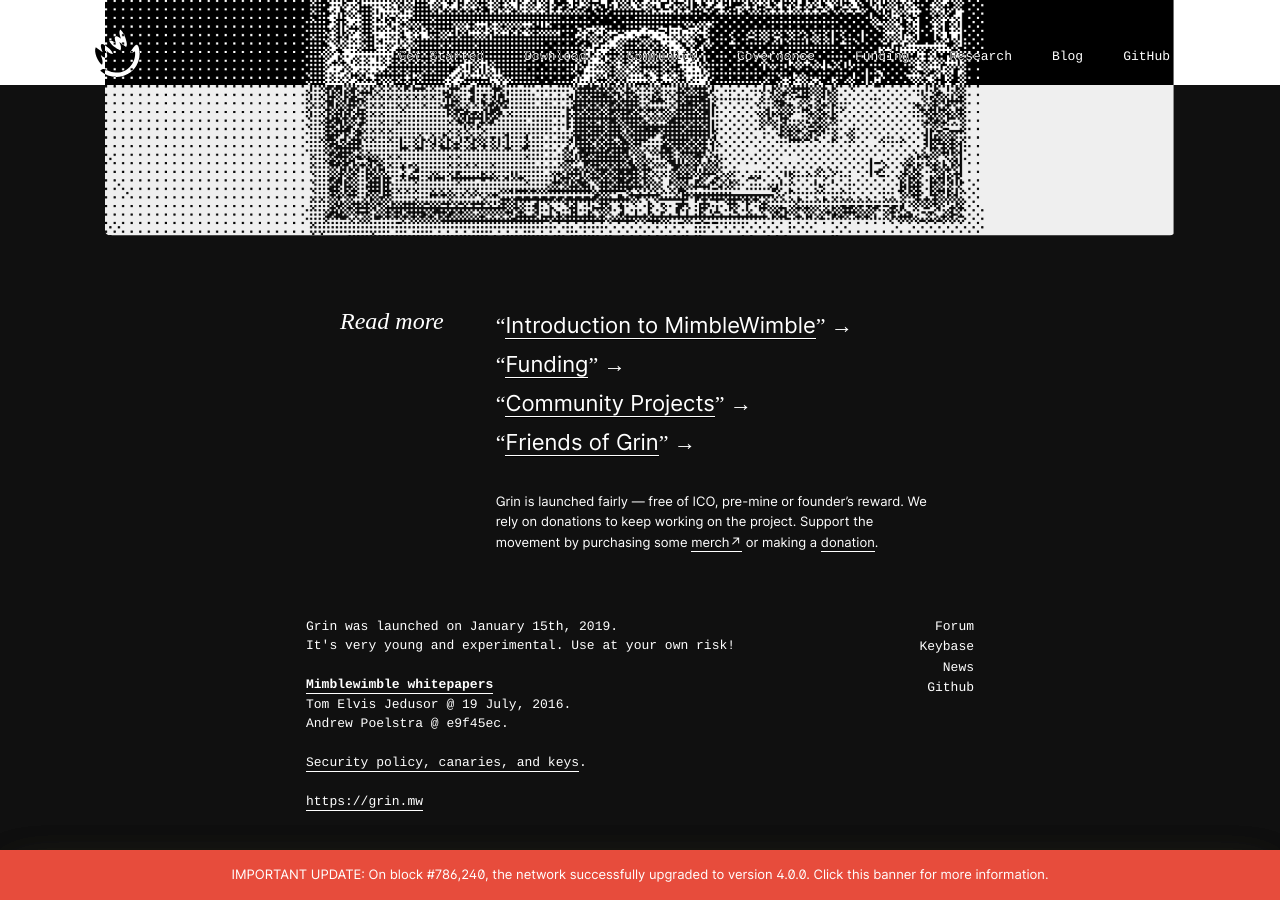
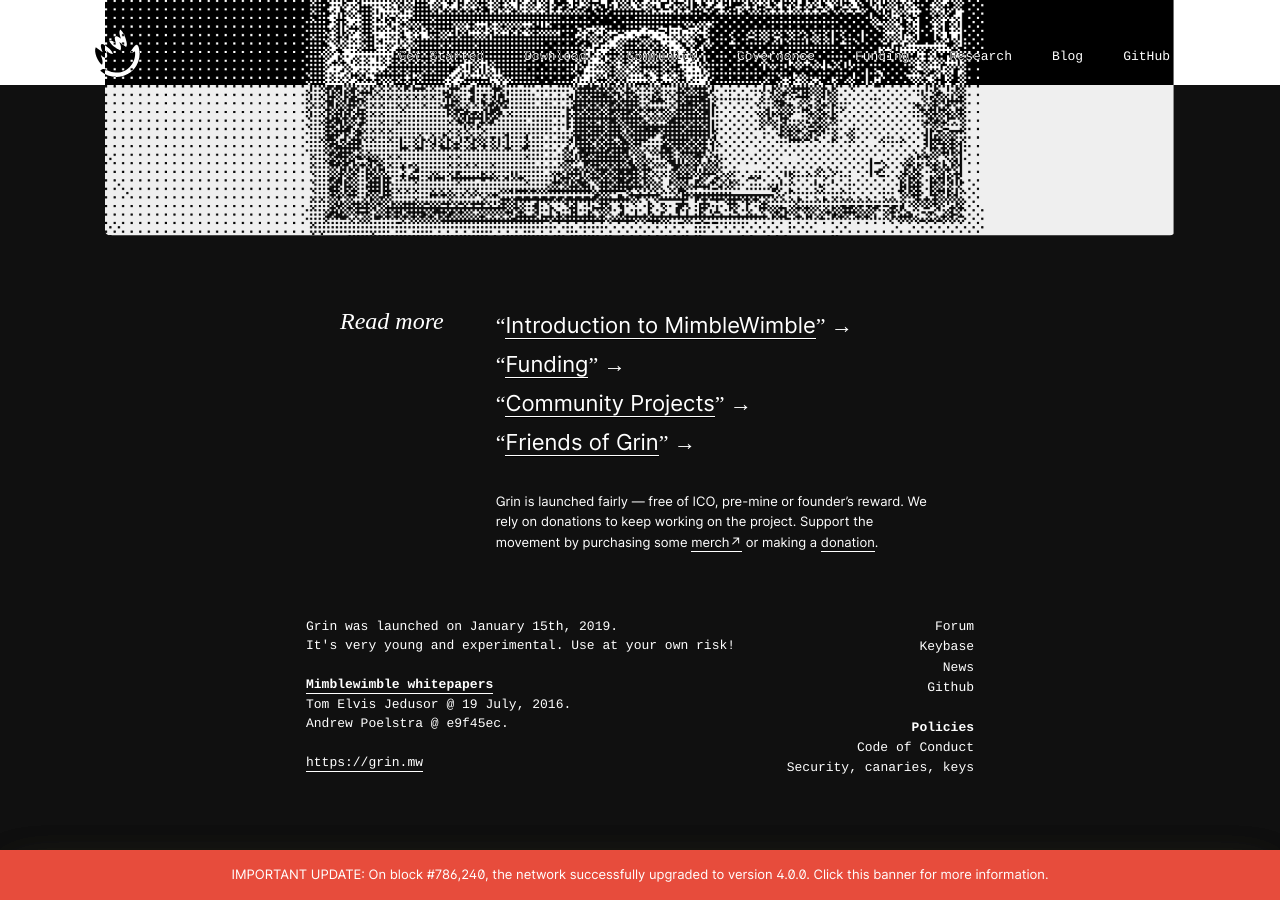
Before and after one commit to mimblewimble/site, a Jekyll site: the page built from index.html, in a window 1280 px wide and 900 px high, scrolled down 2054 px. Built offline with Jekyll 4.4.1, drawn with Linux system fonts in a browser that asks for light colours; nearby versions of some CDN libraries.

Commit message:
Add CoC to footer and edit design
Security and coc is now in a new "Policies" section.

```diff
--- a/_includes/footer.html
+++ b/_includes/footer.html
@@ -7,15 +7,18 @@
       Tom Elvis Jedusor @ 19 July, 2016.
       Andrew Poelstra @ e9f45ec.
 
-      <a href="https://github.com/mimblewimble/grin-security">Security policy, canaries, and keys</a>.
+      <a href="https://grin.mw">https://grin.mw</a>
 
-      <a href="https://grin.mw">https://grin.mw</a>
     </p>
     <div class="footer-links">
-      <a href="https://forum.grin.mw">Forum</a>
-      <a href="https://keybase.io/team/grincoin">Keybase</a>
-      <a href="https://grinnews.substack.com/">News</a>
-      <a href="https://github.com/mimblewimble/grin">Github</a>
+        <a href="https://forum.grin.mw">Forum</a>
+        <a href="https://keybase.io/team/grincoin">Keybase</a>
+        <a href="https://grinnews.substack.com/">News</a>
+        <a href="https://github.com/mimblewimble/grin">Github</a>
+        <br>
+        <strong>Policies</strong>
+        <a href="{{ 'policies/code_of_conduct' | relative_url }}">Code of Conduct</a>
+        <a href="https://github.com/mimblewimble/grin-security">Security, canaries, keys</a>
     </div>
   </div>
 </footer>
```
